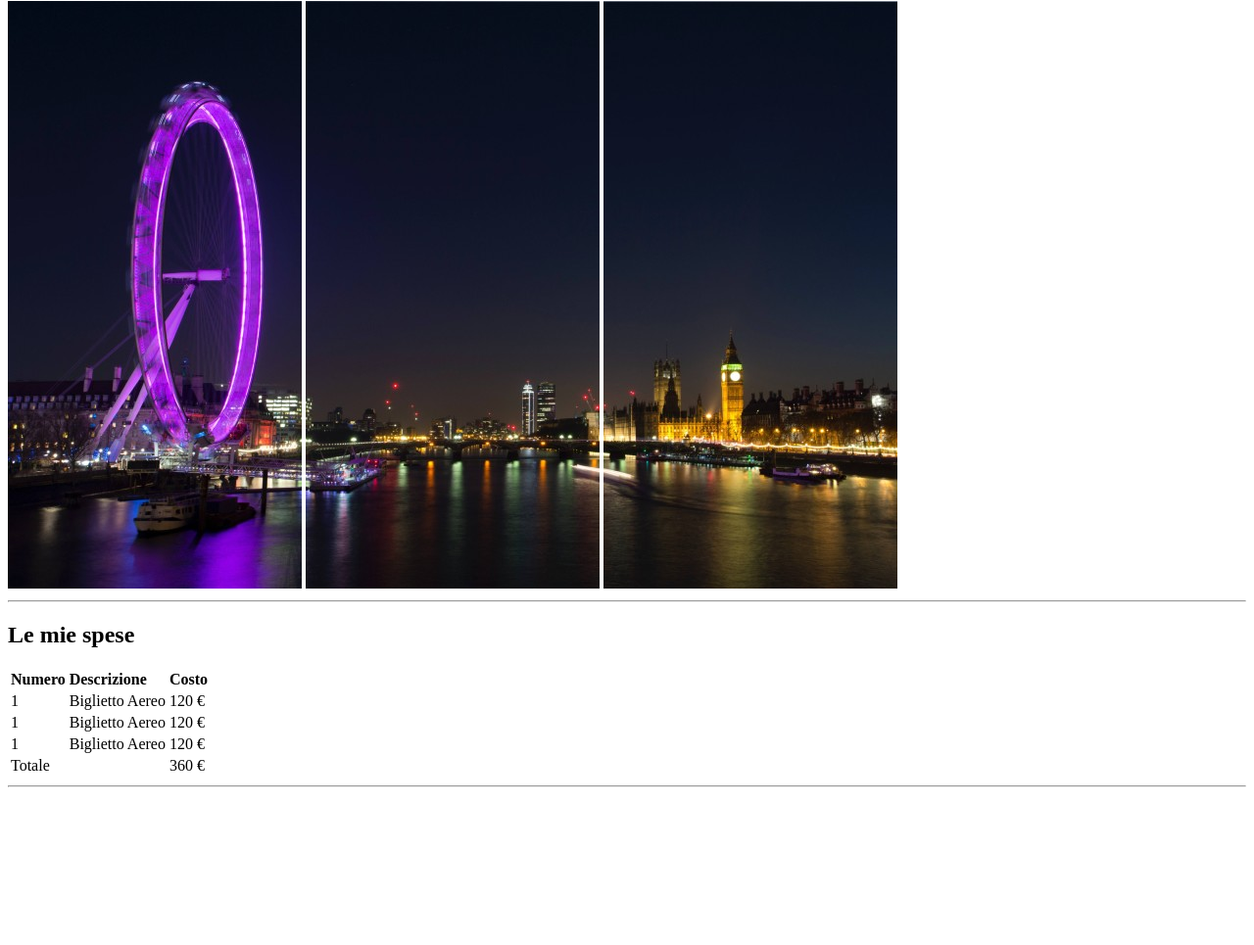
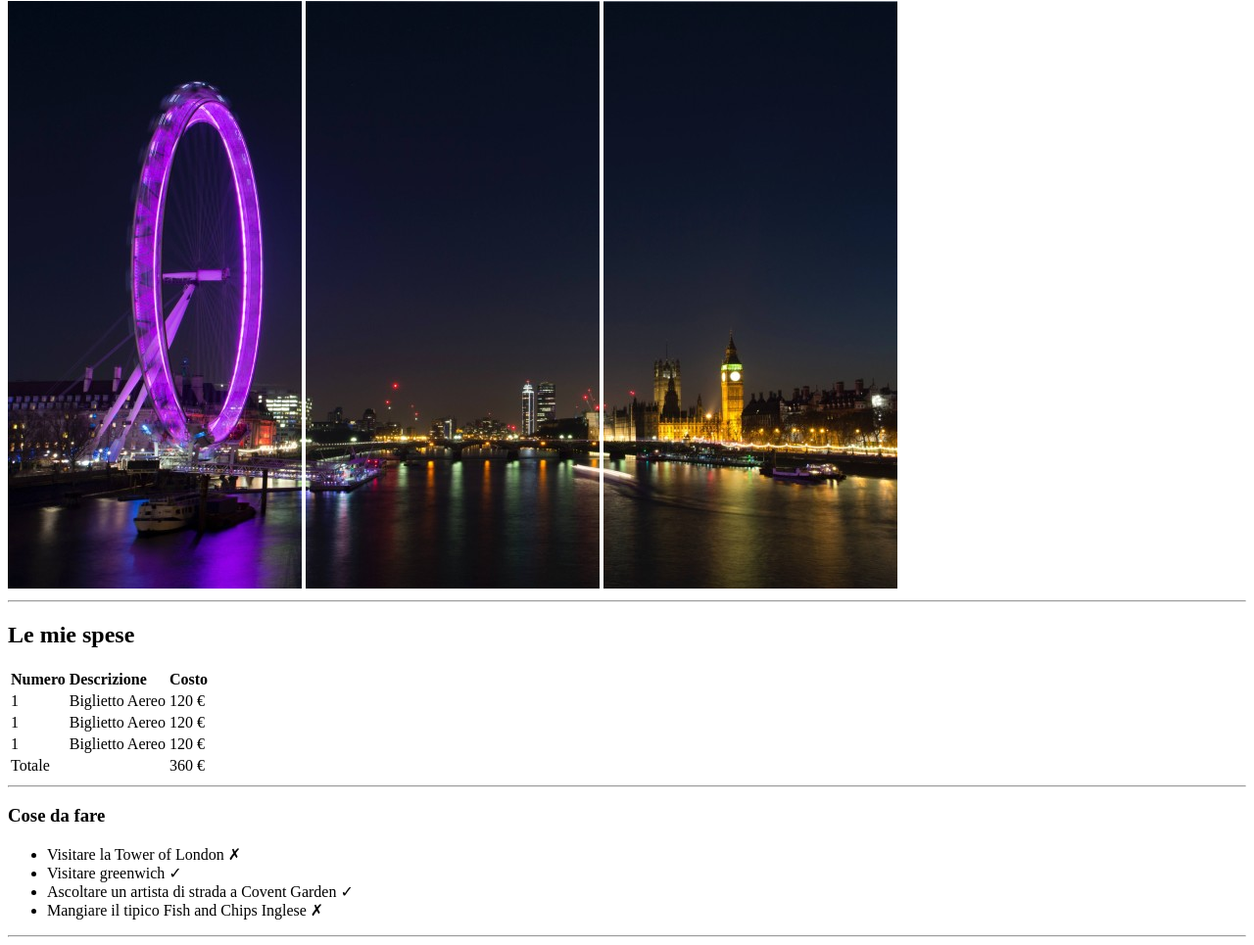
Before and after one commit to albertostizzoli/html-london-trip, a plain HTML site: page index.html in a window 1280 px wide. Shown: the part 79-1044 px from the top of the page at 98% size. Before the commit the page ends 891 px from the top, so only its background shows below. Drawn offline with Linux system fonts and the light colour scheme.

Commit message:
Added unordered list

```diff
--- a/index.html
+++ b/index.html
@@ -50,6 +50,16 @@
             <hr>
         </section>
 
+        <section>
+            <h3>Cose da fare</h3>
+            <ul>
+                <li>Visitare la Tower of London  &#10007;</li>
+                <li>Visitare greenwich &#10003;</li>
+                <li>Ascoltare un artista di strada a Covent Garden &#10003;</li>
+                <li>Mangiare il tipico Fish and Chips Inglese  &#10007;</li>
+            </ul>
+            <hr>
+        </section>
     </main>
 </body>
 </html>
```
